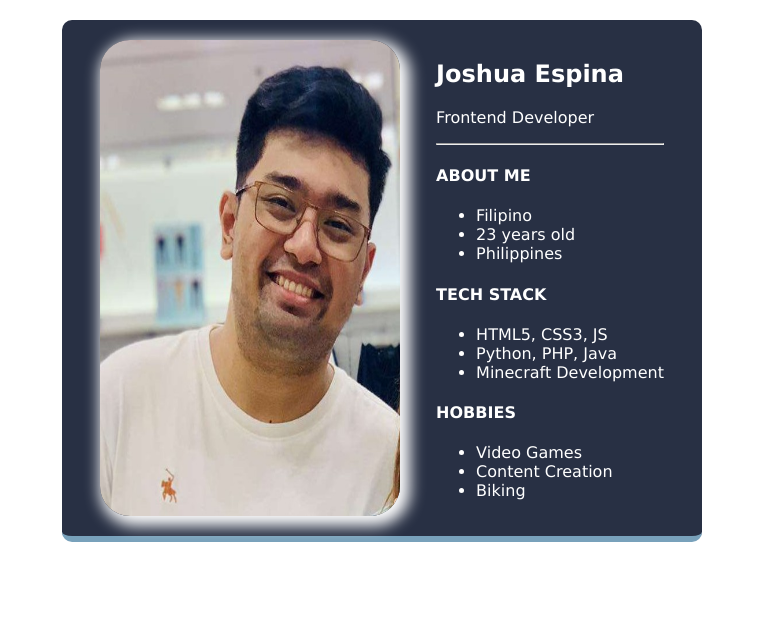
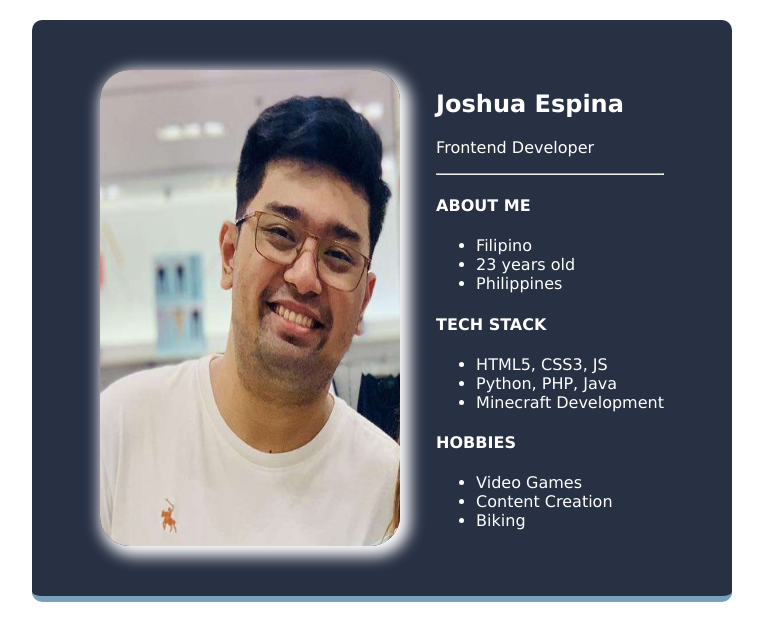
Before and after one commit to VaesnaMCN/business-card, a plain HTML site: page index.html in a window 1280 px wide. Shown: the whole page, without its empty margins (258-1021 px from the left). Drawn offline with Linux system fonts and the light colour scheme.

Commit message:
Update styles.css
Added 30px to padding for card class

```diff
--- a/styles.css
+++ b/styles.css
@@ -18,7 +18,7 @@ body {
 .card {
     width: 600px;
     margin: 0 auto;
-    padding: 20px;
+    padding: 50px;
     display: flex;
     justify-content: space-around;
     background: #283044;
```
